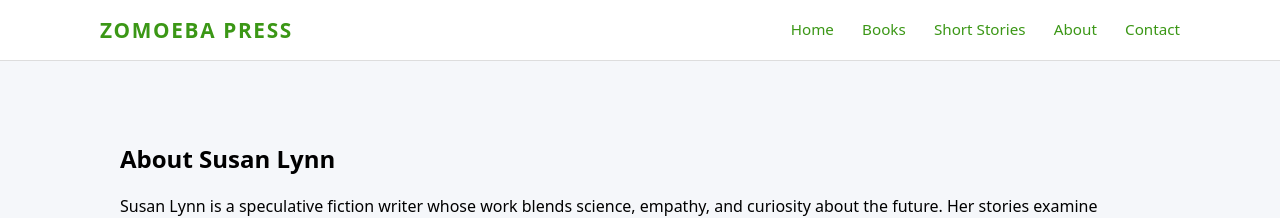
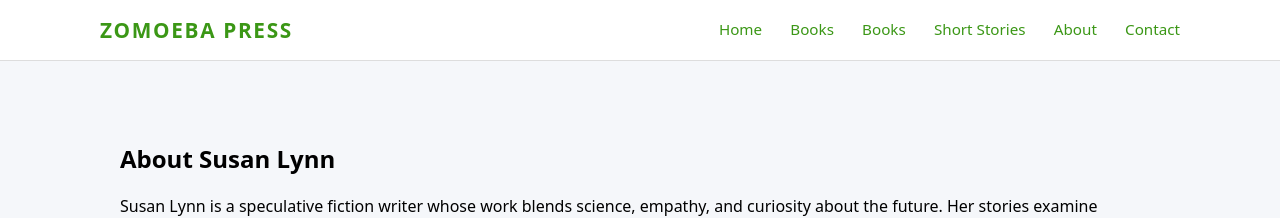
Before and after one commit to susanlynn-books/zomoeba, a Jekyll site: the page built from about.md, in a window 1280 px wide. Shown: the top 218 px of the page. Built offline with Jekyll 4.4.1, drawn with Linux system fonts in a browser that asks for light colours.

Commit message:
Update default.html

```diff
--- a/_layouts/default.html
+++ b/_layouts/default.html
@@ -14,6 +14,7 @@
       <nav class="site-nav">
         <a href="{{ "/zomoeba/" | relative_url }}">Home</a>
         <a href="{{ "/zomoeba/books/" | relative_url }}">Books</a>
+        <a href="{{ '/books/' | relative_url }}">Books</a>
         <a href="{{ "/zomoeba/short stories/" | relative_url }}">Short Stories</a>
         <a href="{{ "/zomoeba/about/" | relative_url }}">About</a>
         <a href="{{ "/zomoeba/contact/" | relative_url }}">Contact</a>
```
